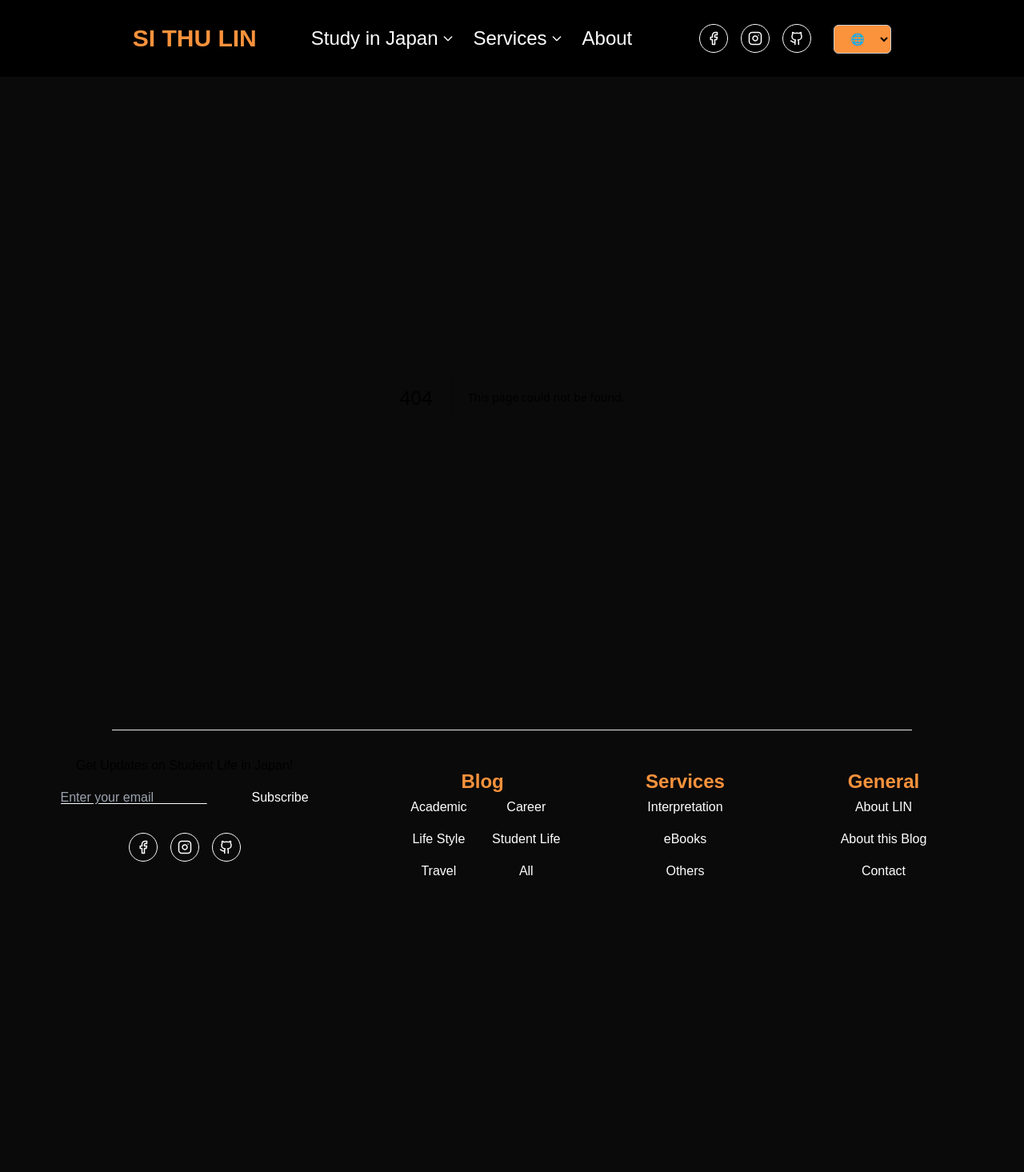
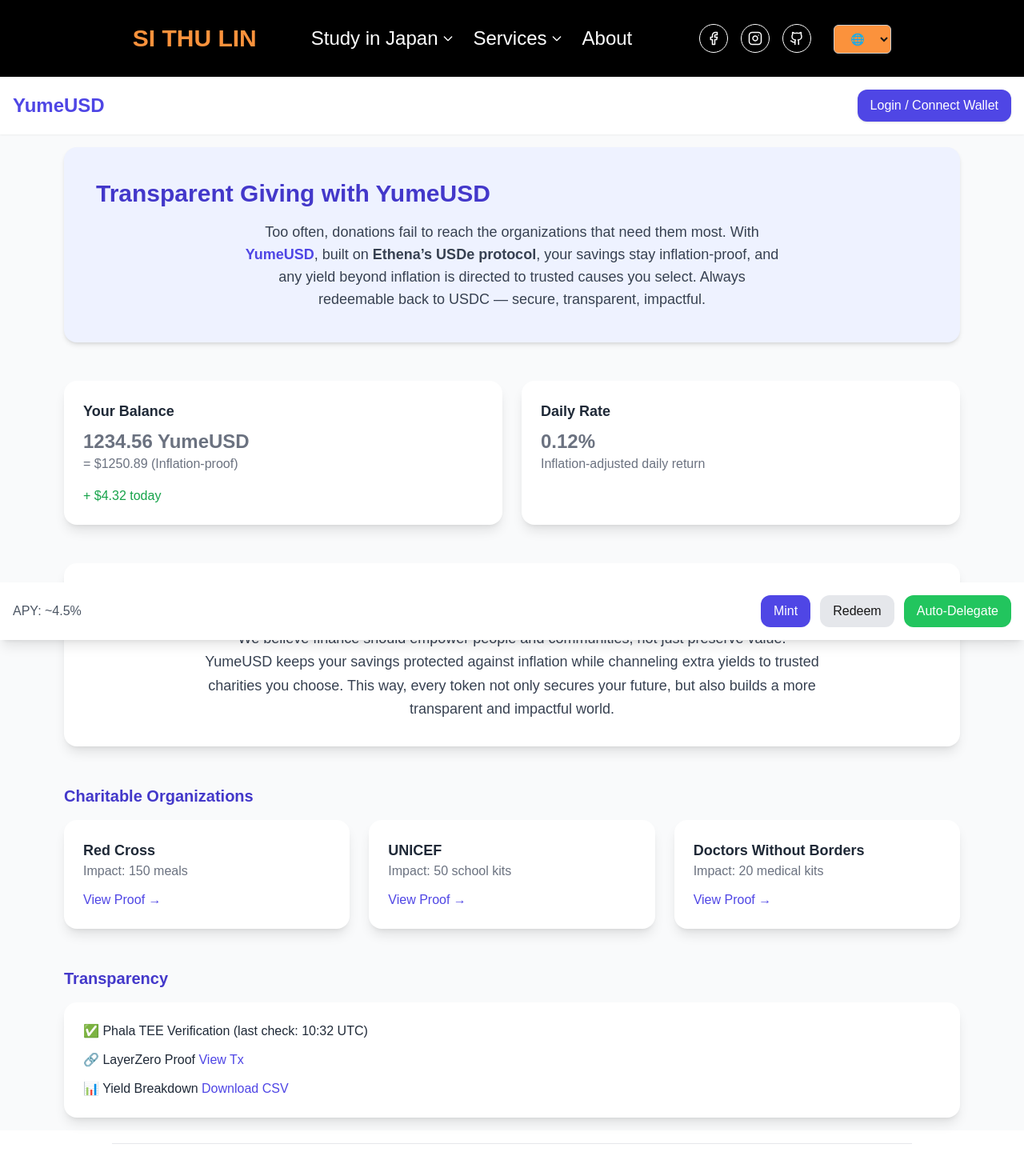
Before and after one commit to Frederic20021/portfolio, a Next.js app: page /temp in a window 1280 px wide. Before the commit this address had no page. Shown: the top 1465 px of the page at 80% size. Before the commit the page ends 1153 px from the top, so only its background shows below. Built offline with nearby package versions, Linux system fonts and the light colour scheme.

Commit message:
"tested out a new file for hackthon"

```diff
--- a/app/globals.css
+++ b/app/globals.css
@@ -7,7 +7,7 @@
   --foreground: #171717;
 }
 
-@media {
+@media (prefers-color-scheme: dark) {
   :root {
     --background: #0a0a0a;
     --foreground: #ededed;
--- /dev/null
+++ b/app/temp/components/ActionPanel.tsx
@@ -0,0 +1,14 @@
+export default function ActionPanel() {
+  return (
+    <div className="fixed bottom-0 left-0 right-0 bg-white shadow-lg p-4 flex justify-between items-center">
+      <p className="text-gray-600">APY: ~4.5%</p>
+      <div className="space-x-3">
+        <button className="px-4 py-2 bg-indigo-600 text-white rounded-xl">Mint</button>
+        <button className="px-4 py-2 bg-gray-200 rounded-xl">Redeem</button>
+        <button className="px-4 py-2 bg-green-500 text-white rounded-xl">
+          Auto-Delegate
+        </button>
+      </div>
+    </div>
+  );
+}
--- /dev/null
+++ b/app/temp/components/BalanceCard.tsx
@@ -0,0 +1,16 @@
+type BalanceCardProps = {
+  balance: number;
+  adjustedValue: number;
+  dailyYield: number;
+};
+
+export default function BalanceCard({ balance, adjustedValue, dailyYield }: BalanceCardProps) {
+  return (
+    <div className="bg-white p-6 rounded-2xl shadow-lg">
+      <h2 className="text-gray-800 text-lg font-bold mb-2">Your Balance</h2>
+      <p className="text-gray-500 text-2xl font-semibold">{balance} YumeUSD</p>
+      <p className="text-gray-500">= ${adjustedValue} (Inflation-proof)</p>
+      <p className="mt-4 text-green-600 font-medium">+ ${dailyYield} today</p>
+    </div>
+  );
+}
--- /dev/null
+++ b/app/temp/components/ChartCard.tsx
@@ -0,0 +1,25 @@
+import { LineChart, Line, XAxis, YAxis, Tooltip, ResponsiveContainer } from "recharts";
+
+const data = [
+  { day: "Mon", value: 1200 },
+  { day: "Tue", value: 1210 },
+  { day: "Wed", value: 1225 },
+  { day: "Thu", value: 1230 },
+  { day: "Fri", value: 1240 },
+];
+
+export default function ChartCard() {
+  return (
+    <div className="bg-white p-6 rounded-2xl shadow-lg">
+      <h2 className="text-lg font-bold mb-4">Inflation Adjustments</h2>
+      <ResponsiveContainer width="100%" height={200}>
+        <LineChart data={data}>
+          <XAxis dataKey="day" />
+          <YAxis />
+          <Tooltip />
+          <Line type="monotone" dataKey="value" stroke="#6366f1" strokeWidth={3} />
+        </LineChart>
+      </ResponsiveContainer>
+    </div>
+  );
+}
--- /dev/null
+++ b/app/temp/components/DailyRateCard.tsx
@@ -0,0 +1,11 @@
+type DailyRateCardProps = { dailyRate: number };
+
+export default function DailyRateCard({ dailyRate }: DailyRateCardProps) {
+  return (
+    <div className="bg-white p-6 rounded-2xl shadow-lg">
+      <h2 className="text-gray-800 text-lg font-bold mb-2">Daily Rate</h2>
+      <p className="text-gray-500 text-2xl font-semibold">{dailyRate}%</p>
+      <p className="text-gray-500">Inflation-adjusted daily return</p>
+    </div>
+  );
+}
--- /dev/null
+++ b/app/temp/components/DonationCard.tsx
@@ -0,0 +1,20 @@
+type DonationCardProps = {
+  name: string;
+  impact: string;
+  proof: string;
+};
+
+export default function DonationCard({ name, impact, proof }: DonationCardProps) {
+  return (
+    <div className="bg-white p-6 rounded-2xl shadow-lg hover:shadow-xl transition">
+      <h3 className="text-gray-800 text-lg font-semibold">{name}</h3>
+      <p className="text-gray-500">Impact: {impact}</p>
+      <a
+        href={proof}
+        className="mt-3 inline-block text-indigo-600 font-medium hover:underline"
+      >
+        View Proof →
+      </a>
+    </div>
+  );
+}
--- /dev/null
+++ b/app/temp/components/Header.tsx
@@ -0,0 +1,11 @@
+export default function Header() {
+  return (
+    <header className="bg-white shadow-sm p-4 flex justify-between items-center">
+      <h1 className="text-2xl font-bold text-indigo-600">YumeUSD</h1>
+      {/* Wallet login (placeholder for wagmi connect) */}
+      <button className="px-4 py-2 bg-indigo-600 text-white rounded-xl shadow hover:bg-indigo-700">
+        Login / Connect Wallet
+      </button>
+    </header>
+  );
+}
--- /dev/null
+++ b/app/temp/components/Hero.tsx
@@ -0,0 +1,14 @@
+export default function Hero() {
+  return (
+    <section className="bg-indigo-50 p-10 rounded-2xl text-center shadow-md">
+      <h2 className="text-3xl font-bold mb-4 text-indigo-700">Transparent Giving with YumeUSD</h2>
+      <p className="max-w-2xl mx-auto text-gray-700 text-lg">
+        Too often, donations fail to reach the organizations that need them most.
+        With <span className="font-semibold text-indigo-600">YumeUSD</span>, built on
+        <span className="font-semibold"> Ethena’s USDe protocol</span>, your savings stay
+        inflation-proof, and any yield beyond inflation is directed to trusted causes you select.
+        Always redeemable back to USDC — secure, transparent, impactful.
+      </p>
+    </section>
+  );
+}
--- /dev/null
+++ b/app/temp/components/MissionCard.tsx
@@ -0,0 +1,14 @@
+
+export default function MissionCard() {
+  return (
+    <section className="bg-white p-8 rounded-2xl shadow-lg text-center">
+      <h2 className="text-2xl font-bold mb-4 text-indigo-700">Our Mission</h2>
+      <p className="max-w-3xl mx-auto text-gray-700 text-lg leading-relaxed">
+        We believe finance should empower people and communities, not just preserve value.
+        YumeUSD keeps your savings protected against inflation while channeling extra yields
+        to trusted charities you choose. This way, every token not only secures your future,
+        but also builds a more transparent and impactful world.
+      </p>
+    </section>
+  );
+}
--- /dev/null
+++ b/app/temp/components/TransparencyCard.tsx
@@ -0,0 +1,19 @@
+export default function TransparencyCard() {
+  return (
+    <div className="bg-white p-6 text-gray-800 rounded-2xl shadow-lg space-y-3">
+      <p>✅ Phala TEE Verification (last check: 10:32 UTC)</p>
+      <p>
+        🔗 LayerZero Proof{" "}
+        <a href="#" className="text-indigo-600">
+          View Tx
+        </a>
+      </p>
+      <p>
+        📊 Yield Breakdown{" "}
+        <a href="#" className="text-indigo-600">
+          Download CSV
+        </a>
+      </p>
+    </div>
+  );
+}
--- /dev/null
+++ b/app/temp/page.tsx
@@ -0,0 +1,68 @@
+'use client';
+
+import { useState } from "react";
+import Header from "@/app/temp/components/Header";
+import BalanceCard from "@/app/temp/components/BalanceCard";
+import ChartCard from "@/app/temp/components/ChartCard";
+import DonationCard from "@/app/temp/components/DonationCard";
+import TransparencyCard from "@/app/temp/components/TransparencyCard";
+import ActionPanel from "@/app/temp/components/ActionPanel";
+import Hero from "@/app/temp/components/Hero";
+import DailyRateCard from "@/app/temp/components/DailyRateCard";
+import MissionCard from "@/app/temp/components/MissionCard";
+
+
+export default function Home() {
+  const [balance] = useState<number>(1234.56);
+  const [adjustedValue] = useState<number>(1250.89);
+  const [dailyYield] = useState<number>(4.32);
+  const [dailyRate] = useState<number>(0.12); // daily inflation-adjusted rate
+
+  const donations = [
+    { id: 1, name: "Red Cross", impact: "150 meals", proof: "#" },
+    { id: 2, name: "UNICEF", impact: "50 school kits", proof: "#" },
+    { id: 3, name: "Doctors Without Borders", impact: "20 medical kits", proof: "#" },
+  ];
+
+  return (
+    <div className="min-h-screen bg-gray-50">
+      <Header />
+
+      <main className="max-w-6xl mx-auto p-4 space-y-12">
+        {/* Hero */}
+        <Hero />
+
+        {/* Balance & Daily Rate */}
+        <div className="grid md:grid-cols-2 gap-6">
+          <BalanceCard
+            balance={balance}
+            adjustedValue={adjustedValue}
+            dailyYield={dailyYield}
+          />
+          <DailyRateCard dailyRate={dailyRate} />
+        </div>
+
+        {/* Mission */}
+        <MissionCard />
+
+        {/* Donation Impact */}
+        <section>
+          <h2 className="text-xl font-bold mb-4 text-indigo-700">Charitable Organizations</h2>
+          <div className="grid md:grid-cols-3 gap-6">
+            {donations.map((d) => (
+              <DonationCard key={d.id} name={d.name} impact={d.impact} proof={d.proof} />
+            ))}
+          </div>
+        </section>
+
+        {/* Transparency */}
+        <section>
+          <h2 className="text-xl font-bold mb-4 text-indigo-700">Transparency</h2>
+          <TransparencyCard />
+        </section>
+      </main>
+
+      <ActionPanel />
+    </div>
+  );
+}
--- a/package.json
+++ b/package.json
@@ -30,6 +30,7 @@
     "react-globe.gl": "^2.28.3",
     "react-icons": "^5.4.0",
     "react-router-dom": "^7.0.2",
+    "recharts": "^3.2.0",
     "rehype-autolink-headings": "^7.1.0",
     "rehype-prism-plus": "^2.0.0",
     "rehype-slug": "^6.0.0",
```
Also changed, not shown: 1 other file (tests, documents, lock files or other folders).
